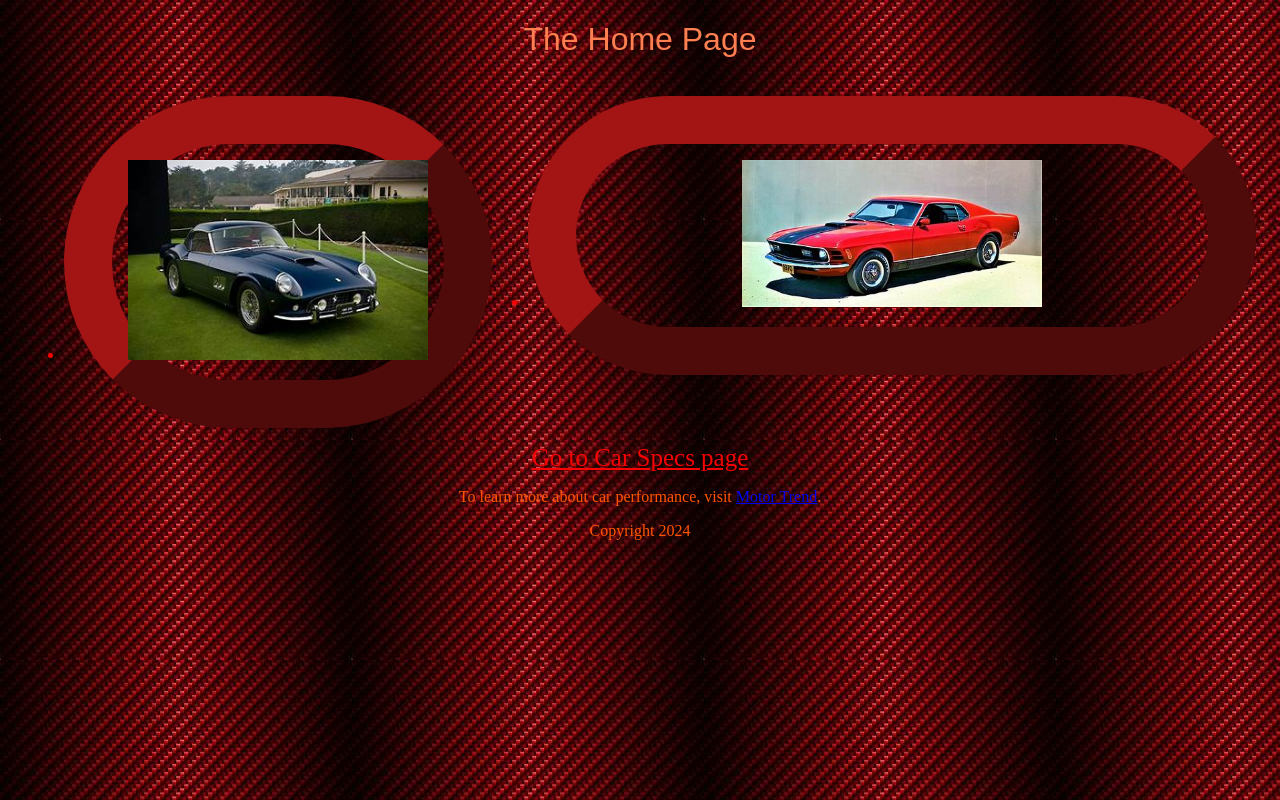
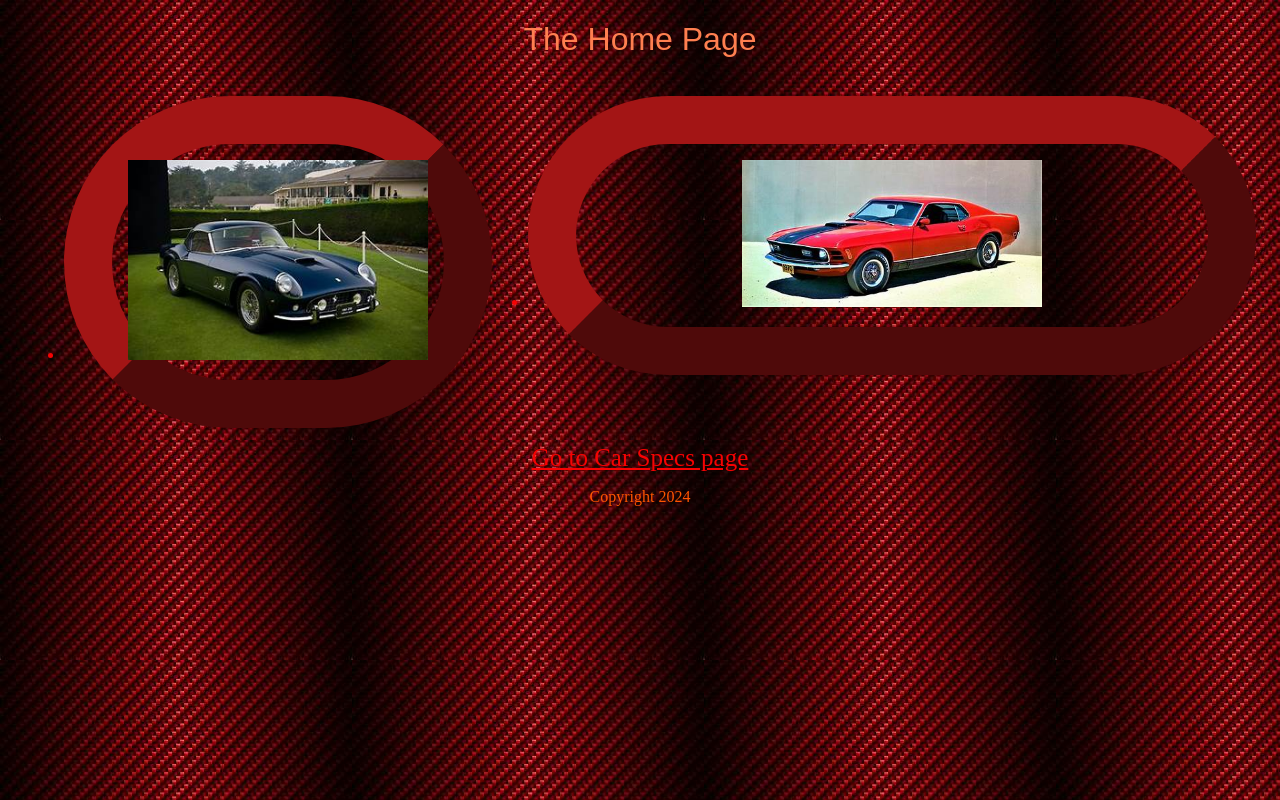
Before and after one commit to FirstTimer-cyber/CIS-155Final, a plain HTML site: page Index.html in a window 1280 px wide. Drawn offline with Linux system fonts and the light colour scheme; files whose address does not match are found by name.

Commit message:
Update Index.html

```diff
--- a/Index.html
+++ b/Index.html
@@ -21,7 +21,6 @@
      </body>
      <footer>
         <a id="Car_S" href="Car_Specs.html">Go to Car Specs page</a>
-        <p>To learn more about car performance, visit <a href="https://www.motortrend.com/" target="_blank"> Motor Trend</a>.</p>
 
      <p>Copyright 2024</p>
      </footer>
```
